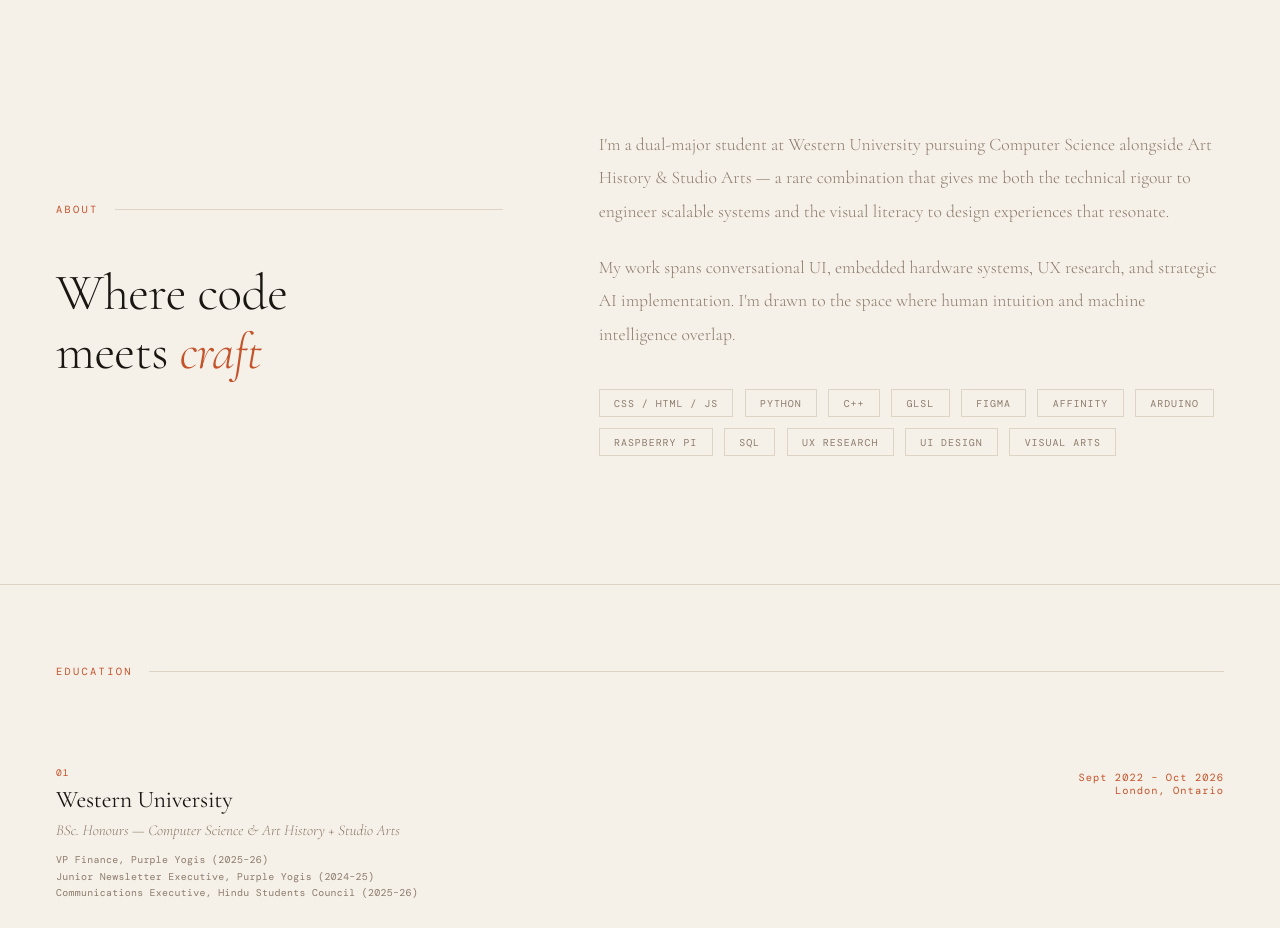
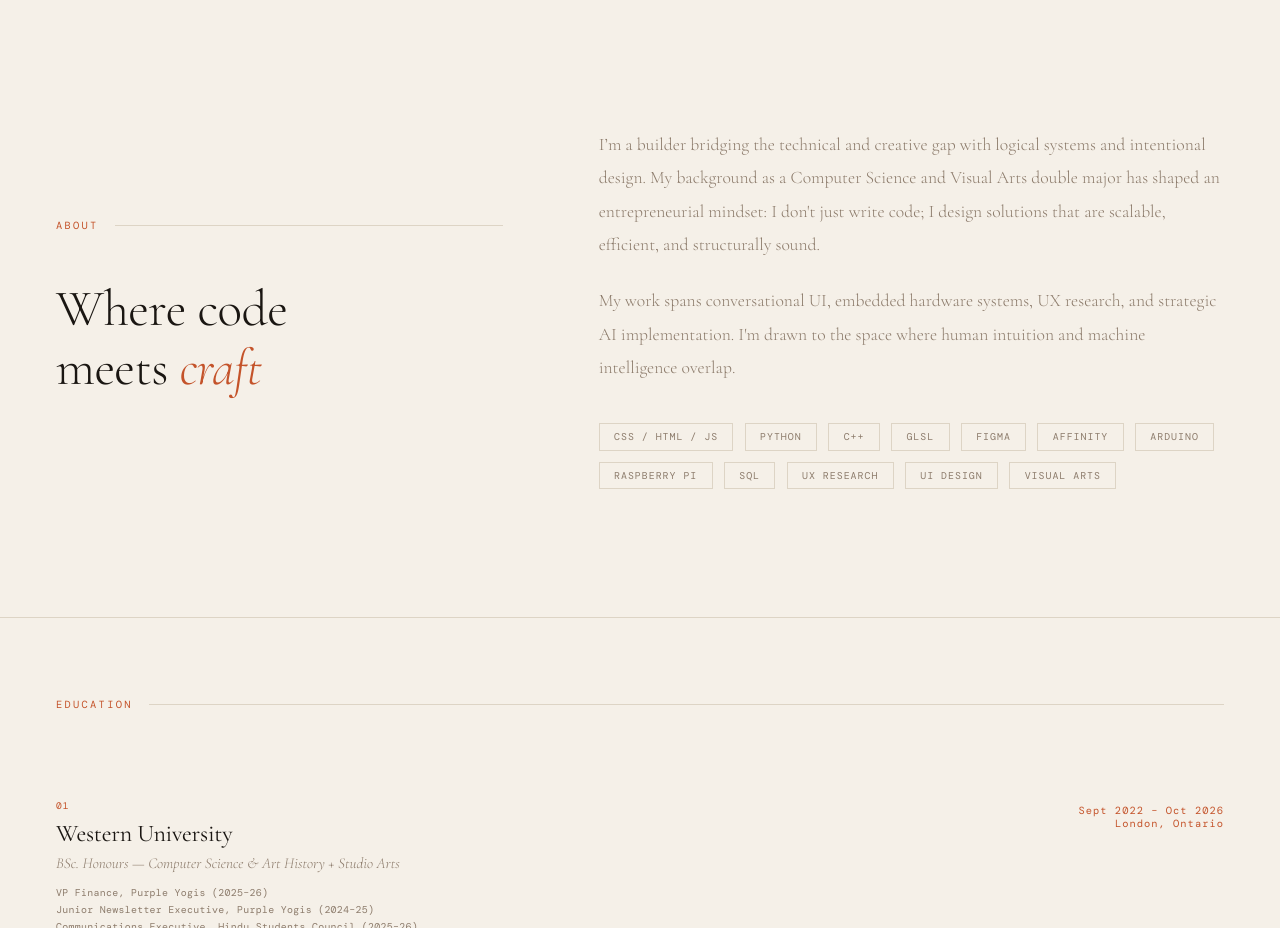
Before and after one commit to Vid-j/portfolio, a plain HTML site: page index.html in a window 1280 px wide. Shown: the part 800-1728 px from the top of the page. Drawn offline with nearby package versions, Linux system fonts and the light colour scheme; a web font is replaced by a local one.

Commit message:
Revise personal introduction in index.html
Updated personal description to emphasize bridging technical and creative skills.

```diff
--- a/index.html
+++ b/index.html
@@ -60,8 +60,7 @@
     </div>
     <div class="about-right reveal reveal-d1">
       <p>
-        I'm a dual-major student at Western University pursuing Computer Science alongside Art History & Studio Arts — a rare combination that gives me both the technical rigour to engineer scalable systems and the visual literacy to design experiences that resonate.
-      </p>
+        I’m a builder bridging the technical and creative gap with logical systems and intentional design. My background as a Computer Science and Visual Arts double major has shaped an entrepreneurial mindset: I don't just write code; I design solutions that are scalable, efficient, and structurally sound.      </p>
       <p>
         My work spans conversational UI, embedded hardware systems, UX research, and strategic AI implementation. I'm drawn to the space where human intuition and machine intelligence overlap.
       </p>
```
